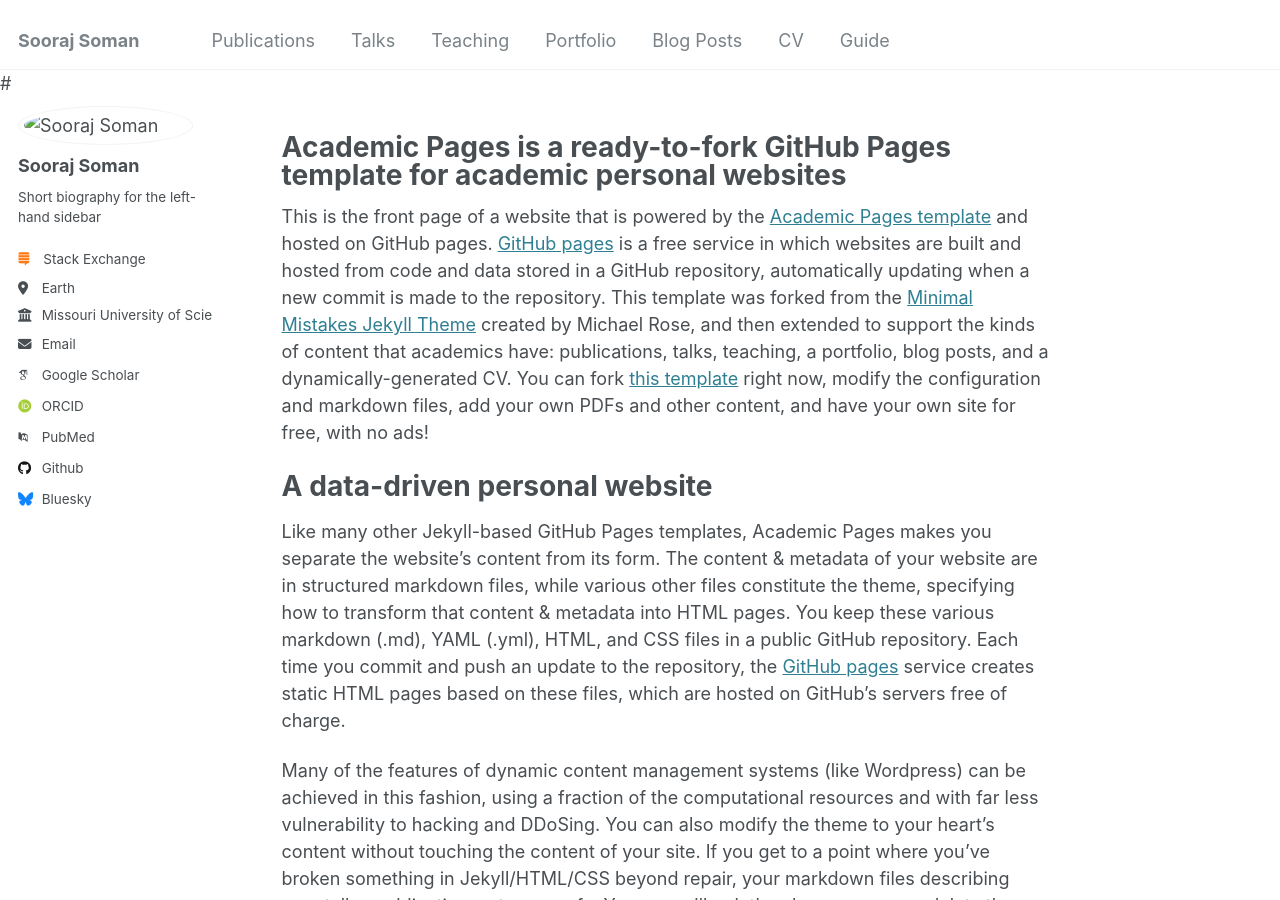
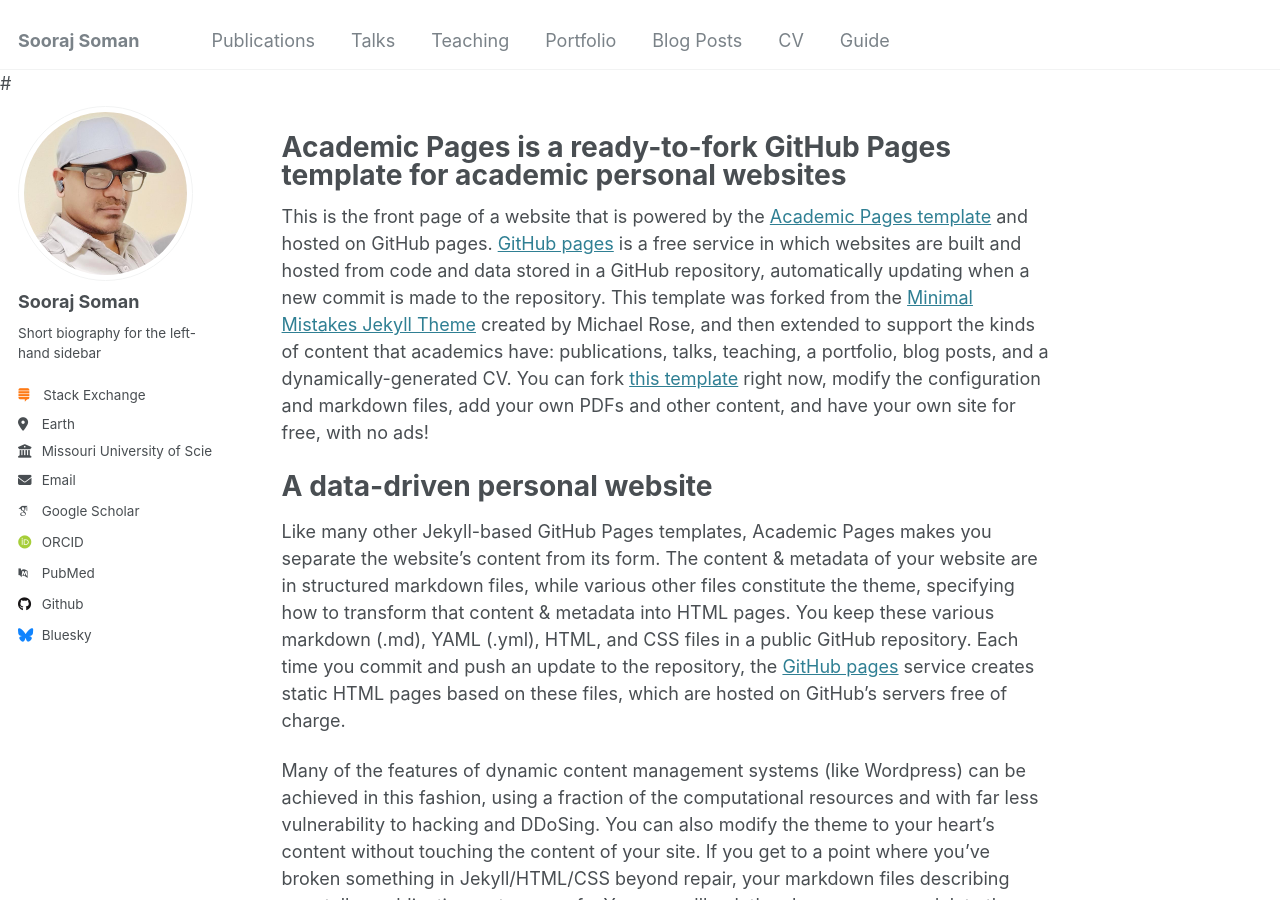
Before and after one commit to soorajss1729/soorajss1729.github.io, a Jekyll site: the page built from _pages/about.md, in a window 1280 px wide and 900 px high. Built offline with Jekyll 4.4.1, drawn with Linux system fonts in a browser that asks for light colours; some web fonts are replaced.

Commit message:
Update _config.yml

```diff
--- a/_config.yml
+++ b/_config.yml
@@ -21,7 +21,7 @@
 #               Additional customization can be done by editing /_includes/author-profile.html
 author:
   # Biographic information
-  avatar           : images/profile_pic.jpg
+  avatar           : "profile_pic.jpg"
   name             : "Sooraj Soman"
   pronouns         : # example: "she/her"
   bio              : "Short biography for the left-hand sidebar"
```
